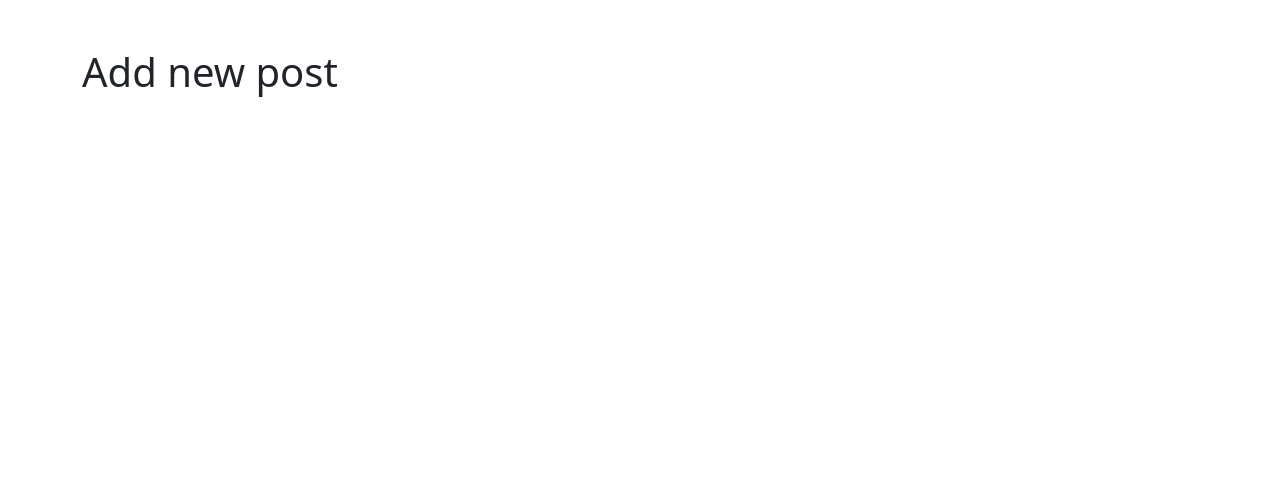
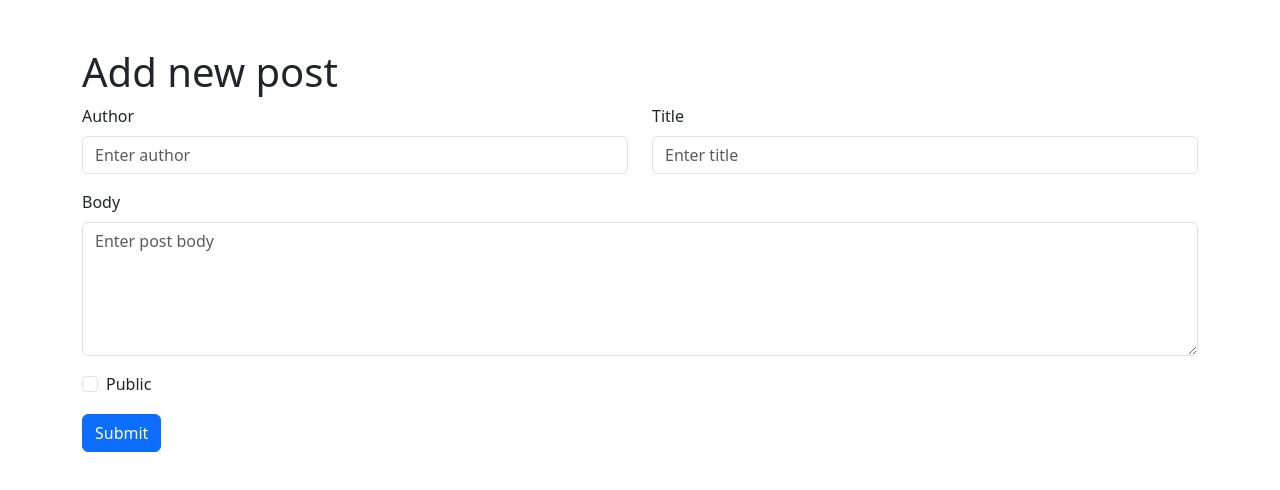
Before and after one commit to SimoneCriscuolo233/react-post-form, a React (Vite) app: page / in a window 1280 px wide. Shown: the top 490 px of the page. Built offline with nearby package versions, Linux system fonts and the light colour scheme.

Commit message:
feat: add static PostForm

```diff
--- /dev/null
+++ b/components/PostForm.jsx
@@ -0,0 +1,39 @@
+import axios from "axios";
+import { useState } from "react";
+const PostForm = () => {
+  return (
+    <form>
+      <div className="row">
+
+        <div className="col-6 mb-3">
+          <label className="form-label">Author</label>
+          <input type="text" className="form-control" name='author' placeholder="Enter author" />
+        </div>
+
+        <div className="col-6 mb-3">
+          <label className="form-label">Title</label>
+          <input type="text" className="form-control" name='title' placeholder="Enter title" />
+        </div>
+
+        <div className="col-12 mb-3">
+          <label className="form-label">Body</label>
+          <textarea className="form-control" name='body' rows="5" placeholder="Enter post body"></textarea>
+        </div>
+
+        <div className="col-12 mb-3">
+          <div className="form-check">
+            <input type="checkbox" className="form-check-input" name="publicCheck" />
+            <label className="form-check-label" htmlFor="publicCheck">Public</label>
+          </div>
+        </div>
+
+        <div className="col-12">
+          <button type="submit" className="btn btn-primary">Submit</button>
+        </div>
+
+      </div>
+    </form>
+  );
+};
+
+export default PostForm;
--- a/src/App.jsx
+++ b/src/App.jsx
@@ -6,6 +6,7 @@ function App() {
   return (
     <div className='container my-5'>
       <h1>Add new post</h1>
+      <PostForm />
     </div >
 
 
```
